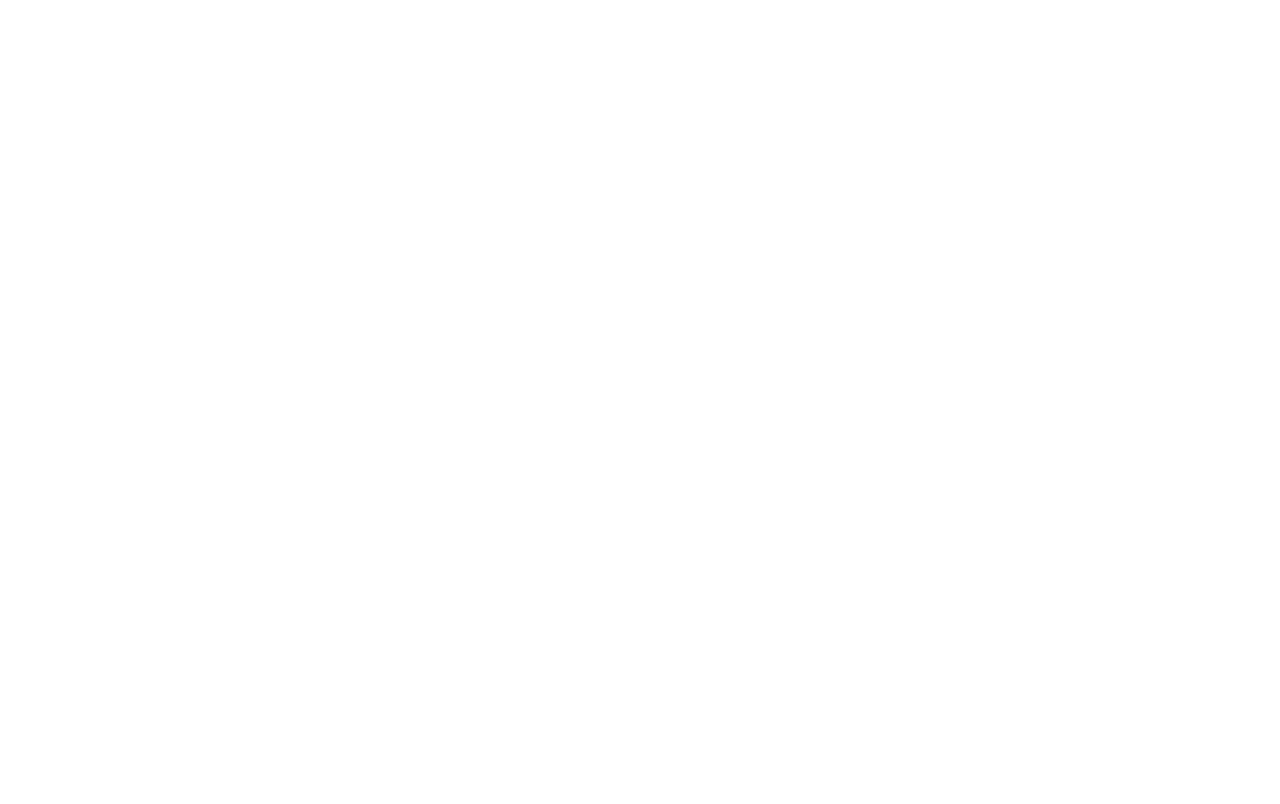
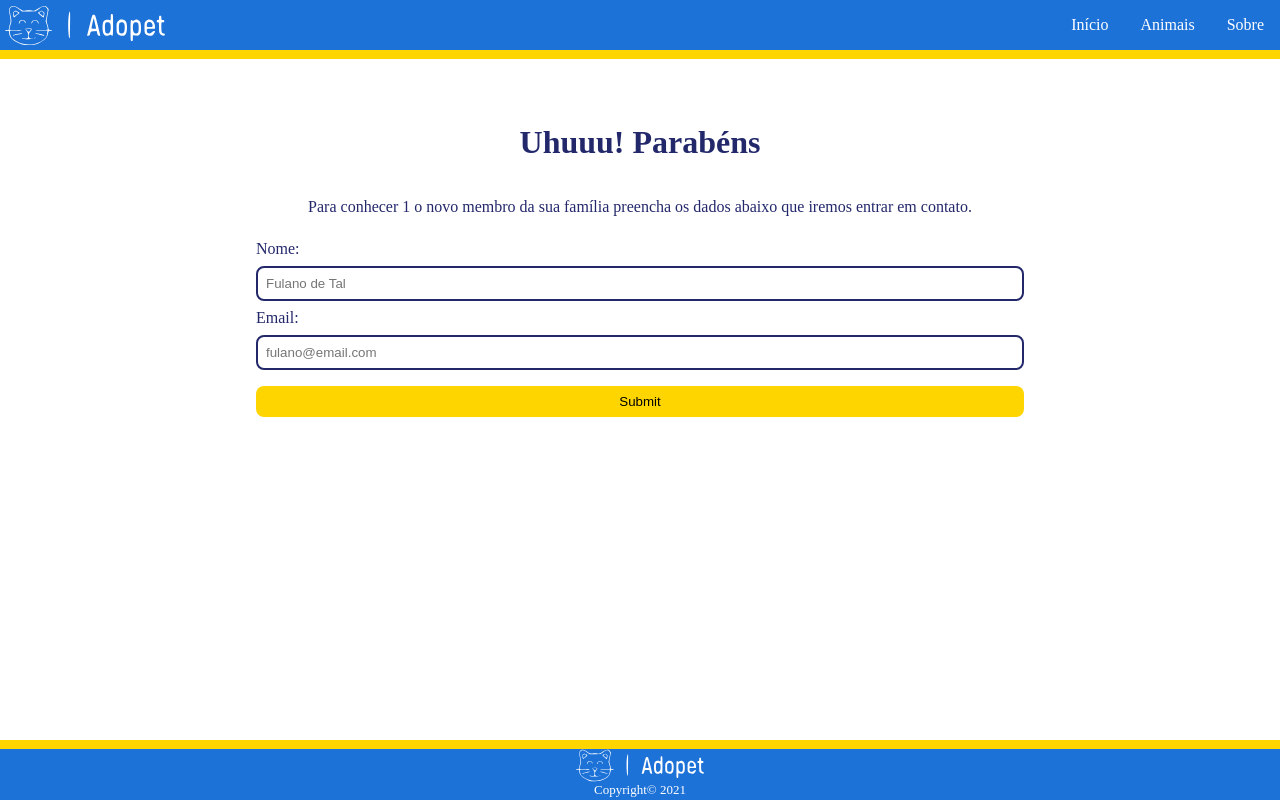
Before and after one commit to andrezasantana/adopet, a React (Create React App) app: page /adopt/1 in a window 1280 px wide. Built offline with nearby package versions, Linux system fonts and the light colour scheme.

Commit message:
create button function to adopt an animal with routes and forms

```diff
--- a/src/components/animalList/index.js
+++ b/src/components/animalList/index.js
@@ -1,6 +1,8 @@
 import React, { useState, useEffect } from "react";
 import Axios from "axios";
 import "./style.css";
+
+import { Link } from 'react-router-dom';
 
 const AnimalList = () => {
     const [pets, setPets] = useState([])
@@ -64,7 +66,7 @@
                         <h3 className="card-title">{animal.name}</h3>
                         <p className="card-details">Sexo: {animal.sex}</p>
                         <p className="card-details">Idade: {animal.age}</p>
-                        <button className="button">QUERO ADOTAR</button>
+                        <Link className="button" to={"/adopt/" + animal.name}>QUERO ADOTAR</Link>
                     </div>
                 ))}
             </div>
--- /dev/null
+++ b/src/components/formAdopt/index.js
@@ -0,0 +1,24 @@
+import React from "react";
+import { useParams, } from "react-router-dom";
+
+import "./style.css";
+
+const FormAdopt = () => {
+    let { name } = useParams();
+
+    return (
+        <div className="main-form">
+            <h1>Uhuuu! Parabéns</h1>
+            <p>Para conhecer {name.toUpperCase()} o novo membro da sua família preencha os dados abaixo que iremos entrar em contato.</p>
+            <form className="form">
+                <label className="label">Nome:</label>
+                <input className="input" type="text" placeholder="Fulano de Tal" name="name" />
+                <label className="label">Email:</label>
+                <input className="input" type="text" placeholder="fulano@email.com" name="email" />
+                <input className="submit" type="submit" />
+            </form>
+        </div>
+    )
+}
+
+export default FormAdopt
--- /dev/null
+++ b/src/components/formAdopt/style.css
@@ -0,0 +1,36 @@
+.main-form {
+    display: flex;
+    flex-direction: column;
+    justify-content: center;
+    align-items: center;
+    padding: 8% 20%;
+    color: #23286bff;
+}
+.form {
+    display: flex;
+    flex-direction: column;
+    min-width: 100%;
+}
+.label {
+    padding-top: 0.5rem;
+    padding-bottom: 0.5rem;
+}
+.input {
+    padding: 0.5rem;
+    border-radius: 8px;
+    border-style: solid;
+    border-width: 2px;
+    border-color: #23286bff;
+    outline: none;
+}
+.input:focus {
+    border-color: yellow;
+}
+.submit {
+    margin-top: 1rem;
+    padding: 0.5rem;
+    border-style: none;
+    border-radius: 8px;
+    background-color:#ffd500;
+    cursor: pointer;
+}
--- /dev/null
+++ b/src/pages/adopt/index.js
@@ -0,0 +1,17 @@
+import React from "react";
+import Menu from "../../components/menu";
+import Footer from "../../components/footer";
+import FormAdopt from "../../components/formAdopt";
+
+
+const Adopt = () => {
+    return (
+        <>
+            <Menu />
+            <FormAdopt />
+            <Footer />
+        </>
+    )
+}
+
+export default Adopt
--- a/src/routes/routes.js
+++ b/src/routes/routes.js
@@ -2,6 +2,7 @@
 import Home from '../pages/home';
 import Pets from '../pages/pets';
 import About from '../pages/about';
+import Adopt from '../pages/adopt';
 
 const Routes = () => {
     return(
@@ -10,6 +11,7 @@
                 <Route exact path='/' component={Home} />
                 <Route path='/pets' component={Pets} />
                 <Route path='/about' component={About} />
+                <Route path='/adopt/:name' component={Adopt} />
             </Switch>
         </BrowserRouter>
     )
```
